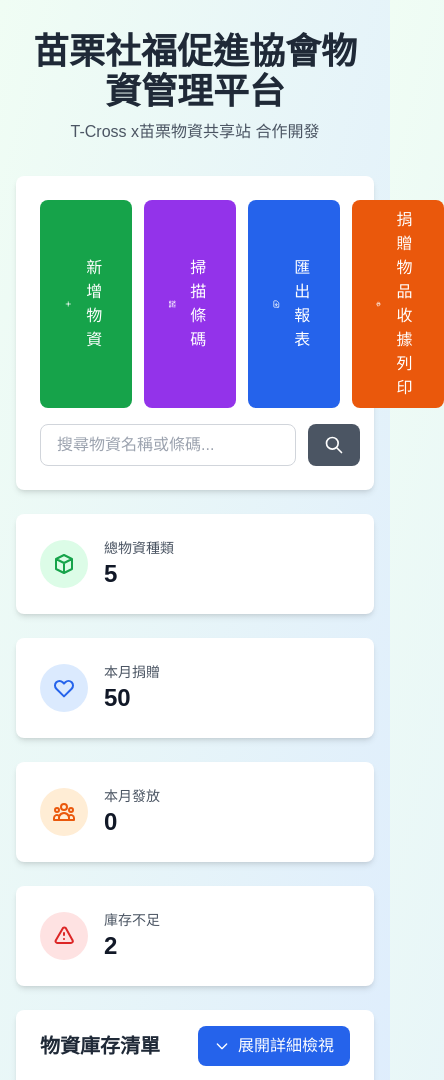
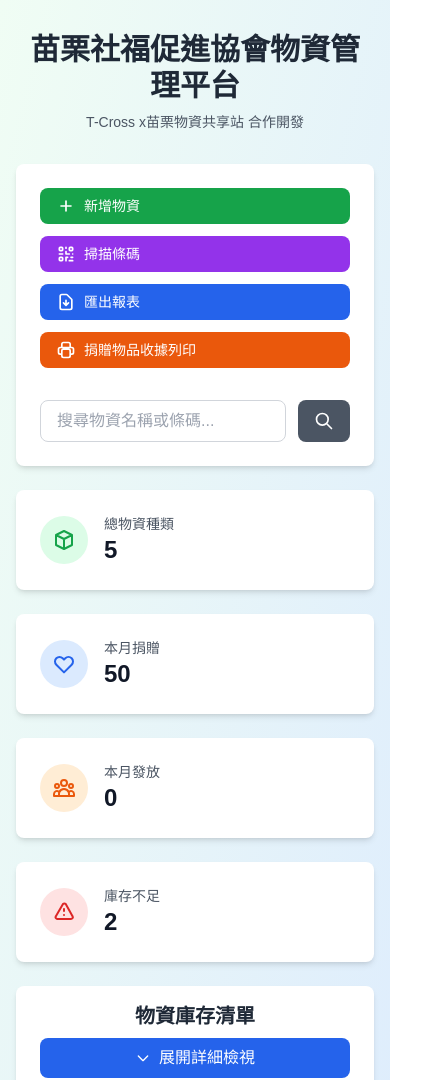
Before and after one commit to tylee01/Miaoli, a plain HTML site: page index.html in a window 390 px wide. Shown: the top 1080 px of the page, 444 px wide, since content can reach past the window. Drawn offline with nearby package versions, Linux system fonts and the light colour scheme.

Commit message:
v1.1
修正手機跑板問題(RWD)

```diff
--- a/index.html
+++ b/index.html
@@ -1,5 +1,3 @@
-
-
 <!DOCTYPE html>
 <html lang="zh-TW">
 <head>
@@ -24,43 +22,38 @@
 
 
     <div class="container mx-auto px-4 py-8">
-        <!-- 標題 -->
         <div class="text-center mb-8">
-            <h1 class="text-4xl font-bold text-gray-800 mb-2">苗栗社福促進協會物資管理平台</h1>
-            <p class="text-gray-600">T-Cross x苗栗物資共享站 合作開發</p>
-        </div>
+            <h1 class="text-3xl sm:text-4xl font-bold text-gray-800 mb-2">苗栗社福促進協會物資管理平台</h1> <p class="text-gray-600 text-sm sm:text-base">T-Cross x苗栗物資共享站 合作開發</p> </div>
 
-        <!-- 操作按鈕區 -->
         <div class="bg-white rounded-lg shadow-md p-6 mb-6">
-            <div class="flex flex-wrap gap-4 justify-between items-center">
-                <div class="flex gap-3">
-                    <button onclick="openModal('add')" class="bg-green-600 hover:bg-green-700 text-white px-6 py-2 rounded-lg font-medium transition-colors duration-200 flex items-center gap-2">
+            <div class="flex flex-col md:flex-row gap-4 justify-between items-center">
+                <div class="flex flex-wrap gap-3 w-full md:w-auto mb-4 md:mb-0 justify-center md:justify-start">
+                    <button onclick="openModal('add')" class="bg-green-600 hover:bg-green-700 text-white px-4 py-2 rounded-lg font-medium transition-colors duration-200 flex items-center gap-2 text-sm sm:text-base w-full sm:w-auto">
                         <svg class="w-5 h-5" fill="none" stroke="currentColor" viewBox="0 0 24 24">
                             <path stroke-linecap="round" stroke-linejoin="round" stroke-width="2" d="M12 6v6m0 0v6m0-6h6m-6 0H6"></path>
                         </svg>
                         新增物資
                     </button>
-                    <button onclick="openBarcodeScanner()" class="bg-purple-600 hover:bg-purple-700 text-white px-6 py-2 rounded-lg font-medium transition-colors duration-200 flex items-center gap-2">
+                    <button onclick="openBarcodeScanner()" class="bg-purple-600 hover:bg-purple-700 text-white px-4 py-2 rounded-lg font-medium transition-colors duration-200 flex items-center gap-2 text-sm sm:text-base w-full sm:w-auto">
                         <svg class="w-5 h-5" fill="none" stroke="currentColor" viewBox="0 0 24 24">
                             <path stroke-linecap="round" stroke-linejoin="round" stroke-width="2" d="M12 4v1m6 11h2m-6 0h-2v4m0-11v3m0 0h.01M12 12h4.01M16 20h4M4 12h4m12 0h.01M5 8h2a1 1 0 001-1V5a1 1 0 00-1-1H5a1 1 0 00-1 1v2a1 1 0 001 1zm12 0h2a1 1 0 001-1V5a1 1 0 00-1-1h-2a1 1 0 00-1 1v2a1 1 0 001 1zM5 20h2a1 1 0 001-1v-2a1 1 0 00-1-1H5a1 1 0 00-1 1v2a1 1 0 001 1z"></path>
                         </svg>
                         掃描條碼
                     </button>
-                    <button onclick="exportData()" class="bg-blue-600 hover:bg-blue-700 text-white px-6 py-2 rounded-lg font-medium transition-colors duration-200 flex items-center gap-2">
+                    <button onclick="exportData()" class="bg-blue-600 hover:bg-blue-700 text-white px-4 py-2 rounded-lg font-medium transition-colors duration-200 flex items-center gap-2 text-sm sm:text-base w-full sm:w-auto">
                         <svg class="w-5 h-5" fill="none" stroke="currentColor" viewBox="0 0 24 24">
                             <path stroke-linecap="round" stroke-linejoin="round" stroke-width="2" d="M12 10v6m0 0l-3-3m3 3l3-3m2 8H7a2 2 0 01-2-2V5a2 2 0 012-2h5.586a1 1 0 01.707.293l5.414 5.414a1 1 0 01.293.707V19a2 2 0 01-2 2z"></path>
                         </svg>
                         匯出報表
                     </button>
-                    <button onclick="printReceipt()" class="bg-orange-600 hover:bg-orange-700 text-white px-6 py-2 rounded-lg font-medium transition-colors duration-200 flex items-center gap-2">
+                    <button onclick="printReceipt()" class="bg-orange-600 hover:bg-orange-700 text-white px-4 py-2 rounded-lg font-medium transition-colors duration-200 flex items-center gap-2 text-sm sm:text-base w-full sm:w-auto">
                         <svg class="w-5 h-5" fill="none" stroke="currentColor" viewBox="0 0 24 24">
                             <path stroke-linecap="round" stroke-linejoin="round" stroke-width="2" d="M17 17h2a2 2 0 002-2v-4a2 2 0 00-2-2H5a2 2 0 00-2 2v4a2 2 0 002 2h2m2 4h6a2 2 0 002-2v-6a2 2 0 00-2-2H9a2 2 0 00-2 2v6a2 2 0 002 2zm8-12V5a2 2 0 00-2-2H9a2 2 0 00-2 2v4h10z"></path>
                         </svg>
                         捐贈物品收據列印
                     </button>
                 </div>
-                <div class="flex gap-3">
-                    <input type="text" id="searchInput" placeholder="搜尋物資名稱或條碼..." class="border border-gray-300 rounded-lg px-4 py-2 w-64 focus:outline-none focus:ring-2 focus:ring-green-500">
+                <div class="flex gap-3 w-full md:w-auto"> <input type="text" id="searchInput" placeholder="搜尋物資名稱或條碼..." class="border border-gray-300 rounded-lg px-4 py-2 w-full focus:outline-none focus:ring-2 focus:ring-green-500">
                     <button onclick="searchItems()" class="bg-gray-600 hover:bg-gray-700 text-white px-4 py-2 rounded-lg transition-colors duration-200">
                         <svg class="w-5 h-5" fill="none" stroke="currentColor" viewBox="0 0 24 24">
                             <path stroke-linecap="round" stroke-linejoin="round" stroke-width="2" d="M21 21l-6-6m2-5a7 7 0 11-14 0 7 7 0 0114 0z"></path>
@@ -70,8 +63,7 @@
             </div>
         </div>
 
-        <!-- 物資統計 -->
-        <div class="grid grid-cols-1 md:grid-cols-4 gap-6 mb-6">
+        <div class="grid grid-cols-1 sm:grid-cols-2 md:grid-cols-4 gap-6 mb-6">
             <div class="bg-white rounded-lg shadow-md p-6">
                 <div class="flex items-center">
                     <div class="p-3 rounded-full bg-green-100 text-green-600">
@@ -126,11 +118,9 @@
             </div>
         </div>
 
-        <!-- 物資列表 -->
         <div class="bg-white rounded-lg shadow-md overflow-hidden">
-            <div class="px-6 py-4 border-b border-gray-200 flex justify-between items-center">
-                <h2 class="text-xl font-semibold text-gray-800">物資庫存清單</h2>
-                <button id="expandBtn" onclick="toggleDetailView()" class="bg-blue-600 hover:bg-blue-700 text-white px-4 py-2 rounded-lg font-medium transition-colors duration-200 flex items-center gap-2">
+            <div class="px-6 py-4 border-b border-gray-200 flex flex-col sm:flex-row justify-between items-center"> <h2 class="text-xl font-semibold text-gray-800 mb-2 sm:mb-0">物資庫存清單</h2>
+                <button id="expandBtn" onclick="toggleDetailView()" class="bg-blue-600 hover:bg-blue-700 text-white px-4 py-2 rounded-lg font-medium transition-colors duration-200 flex items-center gap-2 w-full sm:w-auto justify-center">
                     <svg class="w-4 h-4" fill="none" stroke="currentColor" viewBox="0 0 24 24">
                         <path stroke-linecap="round" stroke-linejoin="round" stroke-width="2" d="M19 9l-7 7-7-7"></path>
                     </svg>
@@ -152,24 +142,20 @@
                         </tr>
                     </thead>
                     <tbody id="itemsTable" class="bg-white divide-y divide-gray-200">
-                        <!-- 動態生成的物資列表 -->
-                    </tbody>
+                        </tbody>
                 </table>
             </div>
 
-            <!-- 詳細檢視區域 -->
             <div id="detailView" class="hidden">
                 <div class="p-6 border-b border-gray-200">
                     <h3 class="text-lg font-semibold text-gray-800">詳細物資資訊</h3>
                 </div>
                 <div id="detailContent" class="p-6">
-                    <!-- 詳細內容將在這裡動態生成 -->
-                </div>
+                    </div>
             </div>
         </div>
     </div>
 
-    <!-- 新增/編輯物資 Modal -->
     <div id="itemModal" class="fixed inset-0 bg-gray-600 bg-opacity-50 hidden items-center justify-center z-50">
         <div class="bg-white rounded-lg shadow-xl max-w-md w-full mx-4 max-h-screen overflow-y-auto">
             <div class="px-6 py-4 border-b border-gray-200">
@@ -194,7 +180,6 @@
                         </button>
                     </div>
 
-                    <!-- 個人捐贈收據資訊 -->
                     <div id="personalReceiptFields" class="hidden space-y-4 bg-blue-50 p-4 rounded-lg border border-blue-200">
                         <h4 class="text-sm font-medium text-blue-800 mb-2">個人捐贈者資訊</h4>
                         <div>
@@ -211,7 +196,6 @@
                         </div>
                     </div>
 
-                    <!-- 企業捐贈收據資訊 -->
                     <div id="corporateReceiptFields" class="hidden space-y-4 bg-green-50 p-4 rounded-lg border border-green-200">
                         <h4 class="text-sm font-medium text-green-800 mb-2">企業捐贈者資訊</h4>
                         <div>
@@ -228,7 +212,6 @@
                         </div>
                     </div>
 
-                    <!-- 指定捐贈收據資訊 -->
                     <div id="designatedReceiptFields" class="hidden space-y-4 bg-purple-50 p-4 rounded-lg border border-purple-200">
                         <h4 class="text-sm font-medium text-purple-800 mb-2">指定捐贈者資訊</h4>
                         <div>
@@ -245,7 +228,6 @@
                         </div>
                     </div>
 
-                    <!-- 指定捐贈專屬欄位 -->
                     <div id="designatedDonationFields" class="space-y-4 bg-indigo-50 p-4 rounded-lg border border-indigo-200" style="display: none;">
                         <h4 class="text-sm font-medium text-indigo-800 mb-2">指定捐贈資訊</h4>
                         <div>
@@ -262,8 +244,7 @@
                         <label class="block text-sm font-medium text-gray-700 mb-1">國際條碼</label>
                         <div class="flex gap-2">
                             <input type="text" id="itemBarcode" class="flex-1 border border-gray-300 rounded-lg px-3 py-2 focus:outline-none focus:ring-2 focus:ring-green-500" placeholder="掃描或手動輸入條碼">
-                            <button type="button" onclick="openBarcodeScanner()" class="bg-purple-600 hover:bg-purple-700 text-white px-4 py-2 rounded-lg transition-colors duration-200">
-                                <svg class="w-5 h-5" fill="none" stroke="currentColor" viewBox="0 0 24 24">
+                            <button type="button" onclick="openBarcodeScanner()" class="bg-purple-600 hover:bg-purple-700 text-white px-4 py-2 rounded-lg transition-colors duration-200 flex-shrink-0"> <svg class="w-5 h-5" fill="none" stroke="currentColor" viewBox="0 0 24 24">
                                     <path stroke-linecap="round" stroke-linejoin="round" stroke-width="2" d="M12 4v1m6 11h2m-6 0h-2v4m0-11v3m0 0h.01M12 12h4.01M16 20h4M4 12h4m12 0h.01M5 8h2a1 1 0 001-1V5a1 1 0 00-1-1H5a1 1 0 00-1 1v2a1 1 0 001 1zm12 0h2a1 1 0 001-1V5a1 1 0 00-1-1h-2a1 1 0 00-1 1v2a1 1 0 001 1zM5 20h2a1 1 0 001-1v-2a1 1 0 00-1-1H5a1 1 0 00-1 1v2a1 1 0 001 1z"></path>
                                 </svg>
                             </button>
@@ -309,7 +290,6 @@
         </div>
     </div>
 
-    <!-- 條碼掃描 Modal -->
     <div id="barcodeModal" class="fixed inset-0 bg-gray-600 bg-opacity-50 hidden items-center justify-center z-50">
         <div class="bg-white rounded-lg shadow-xl max-w-md w-full mx-4">
             <div class="px-6 py-4 border-b border-gray-200">
@@ -1063,7 +1043,6 @@
                 <div class="grid grid-cols-1 md:grid-cols-2 lg:grid-cols-3 gap-4">
                     ${items.map((item, index) => `
                         <div class="bg-white rounded-lg border border-gray-200 p-4 hover:shadow-md transition-shadow duration-200">
-                            <!-- 物資圖片 -->
                             <div class="w-full h-32 bg-gray-100 rounded-lg flex items-center justify-center overflow-hidden mb-3">
                                 ${item.image ?
                                     `<img src="${item.image}" alt="${item.name}" class="w-full h-full object-cover">` :
@@ -1073,27 +1052,22 @@
                                 }
                             </div>
 
-                            <!-- 物資名稱 -->
                             <h4 class="text-lg font-bold text-gray-900 mb-2">${item.name}</h4>
 
-                            <!-- 庫存狀態 -->
                             <div class="flex items-center justify-between mb-3">
                                 <span class="text-2xl font-bold ${item.quantity === 0 ? 'text-red-600' : item.quantity < 5 ? 'text-orange-600' : 'text-green-600'}">${item.quantity}</span>
                                 <span class="text-sm text-gray-600">${item.unit}</span>
                             </div>
                             ${item.quantity === 0 ? '<div class="text-xs text-red-500 mb-2">發送完畢</div>' : item.quantity < 5 ? '<div class="text-xs text-orange-500 mb-2">庫存不足</div>' : ''}
 
-                            <!-- 基本資訊 -->
                             <div class="space-y-1 text-sm text-gray-600 mb-3">
                                 <div>條碼：<span class="font-mono">${item.barcode || '無'}</span></div>
                                 <div>建單：${item.createdDate || '-'}</div>
                                 <div>更新：${item.lastUpdated}</div>
                             </div>
 
-                            <!-- 備註 -->
                             ${item.notes ? `<div class="text-xs text-gray-500 mb-3 line-clamp-2">${item.notes}</div>` : ''}
 
-                            <!-- 操作按鈕 -->
                             <div class="flex gap-2">
                                 <button onclick="openModal('edit', ${index})" class="flex-1 bg-green-600 hover:bg-green-700 text-white px-3 py-2 rounded text-sm font-medium transition-colors duration-200">編輯</button>
                                 <button onclick="deleteItem(${index})" class="flex-1 bg-red-600 hover:bg-red-700 text-white px-3 py-2 rounded text-sm font-medium transition-colors duration-200">刪除</button>
```
